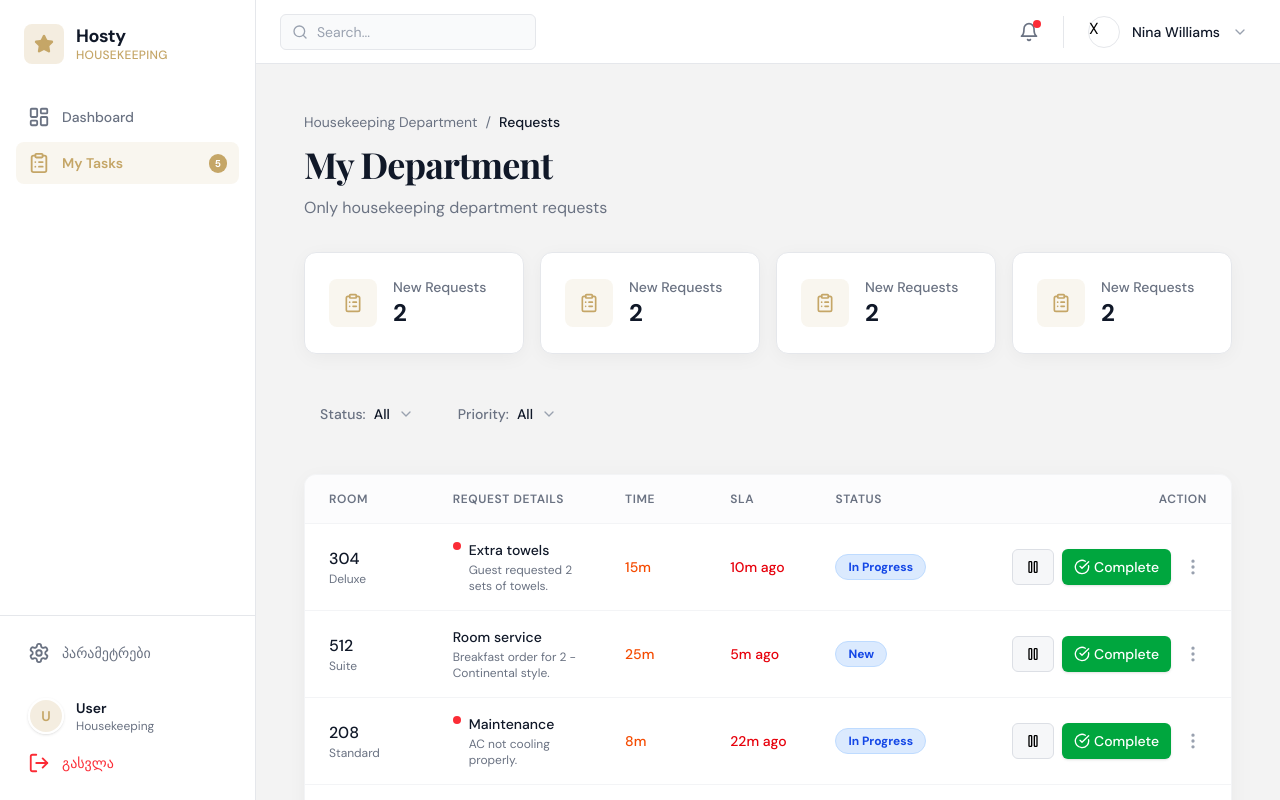
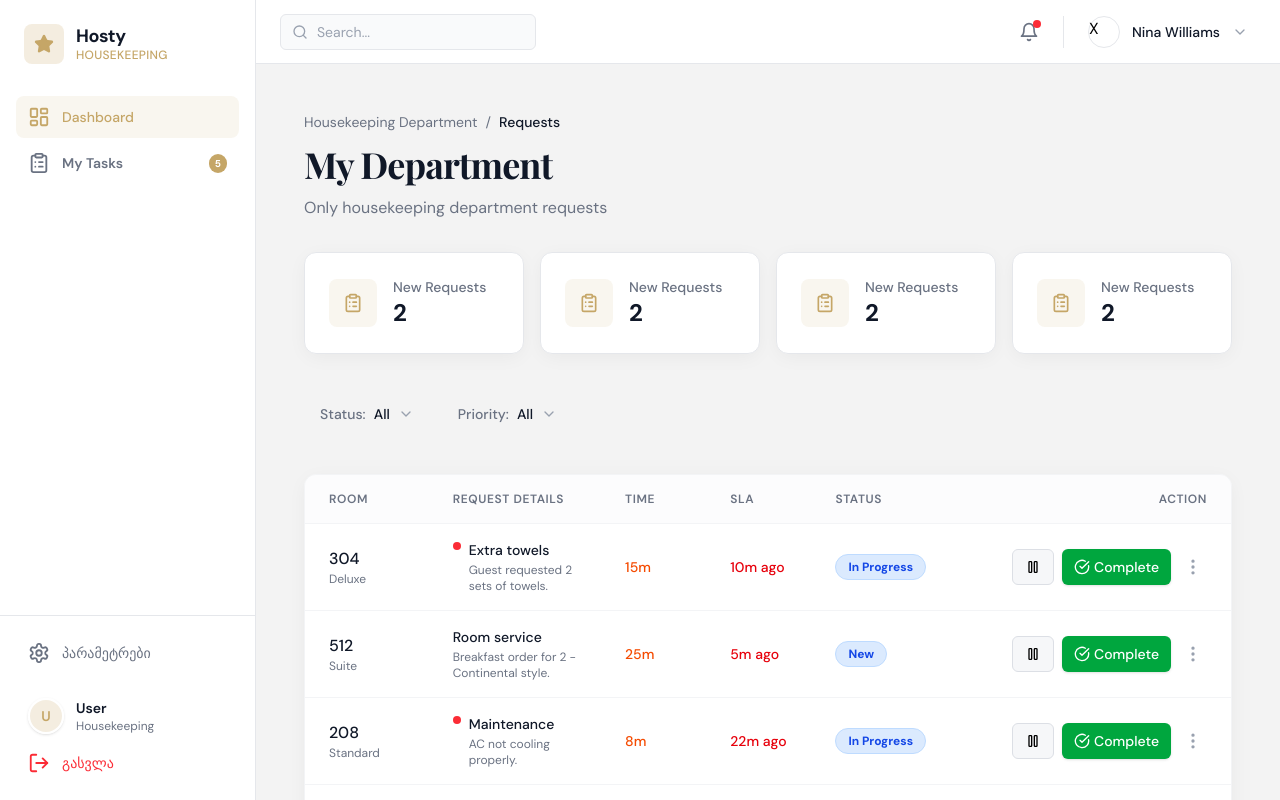
Before and after one commit to AchiGel/hosty_client_staff, a React app: page / in a window 1280 px wide. Built offline with nearby package versions, Linux system fonts and the light colour scheme; the HTML template or start-up script is replaced by a standard one; a web font is replaced by a local one.

Commit message:
hot-fix/fixed active navlinks states

```diff
--- a/src/components/aside/AsideNav.tsx
+++ b/src/components/aside/AsideNav.tsx
@@ -1,11 +1,18 @@
-import { Link } from "react-router-dom";
+import { NavLink } from "react-router-dom";
 
 const AsideNav = () => {
+  const baseClasses =
+    "flex items-center gap-3 px-3 py-2.5 rounded-lg transition-colors group";
+
+  const activeClasses = "bg-[#c5a667]/10 text-[#c5a667]";
+  const inactiveClasses = "text-gray-500 hover:bg-gray-50";
   return (
     <nav className="flex-1 px-4 space-y-1 overflow-y-auto">
-      <Link
+      <NavLink
         to={"/"}
-        className="flex items-center gap-3 px-3 py-2.5 rounded-lg transition-colors group text-gray-500 hover:bg-gray-50"
+        className={({ isActive }) =>
+          `${baseClasses} ${isActive ? activeClasses : inactiveClasses}`
+        }
       >
         <svg
           xmlns="http://www.w3.org/2000/svg"
@@ -25,10 +32,12 @@ const AsideNav = () => {
           <rect width="7" height="5" x="3" y="16" rx="1"></rect>
         </svg>
         <span className="text-sm font-medium">Dashboard</span>
-      </Link>
-      <Link
+      </NavLink>
+      <NavLink
         to={"/my-tasks"}
-        className="flex items-center gap-3 px-3 py-2.5 rounded-lg transition-colors group bg-[#c5a667]/10 text-[#c5a667]"
+        className={({ isActive }) =>
+          `${baseClasses} ${isActive ? activeClasses : inactiveClasses}`
+        }
       >
         <svg
           xmlns="http://www.w3.org/2000/svg"
@@ -40,7 +49,7 @@ const AsideNav = () => {
           strokeWidth="2"
           strokeLinecap="round"
           strokeLinejoin="round"
-          className="lucide lucide-clipboard-list w-5.5 h-5.5 transition-colors text-[#c5a667]"
+          className="lucide lucide-clipboard-list w-5.5 h-5.5 transition-colors group-hover:text-[#c5a667]"
         >
           <rect width="8" height="4" x="8" y="2" rx="1" ry="1"></rect>
           <path d="M16 4h2a2 2 0 0 1 2 2v14a2 2 0 0 1-2 2H6a2 2 0 0 1-2-2V6a2 2 0 0 1 2-2h2"></path>
@@ -53,7 +62,7 @@ const AsideNav = () => {
         <span className="ml-auto bg-[#c5a667] text-white text-[10px] font-bold px-1.5 py-0.5 rounded-full">
           5
         </span>
-      </Link>
+      </NavLink>
     </nav>
   );
 };
```
